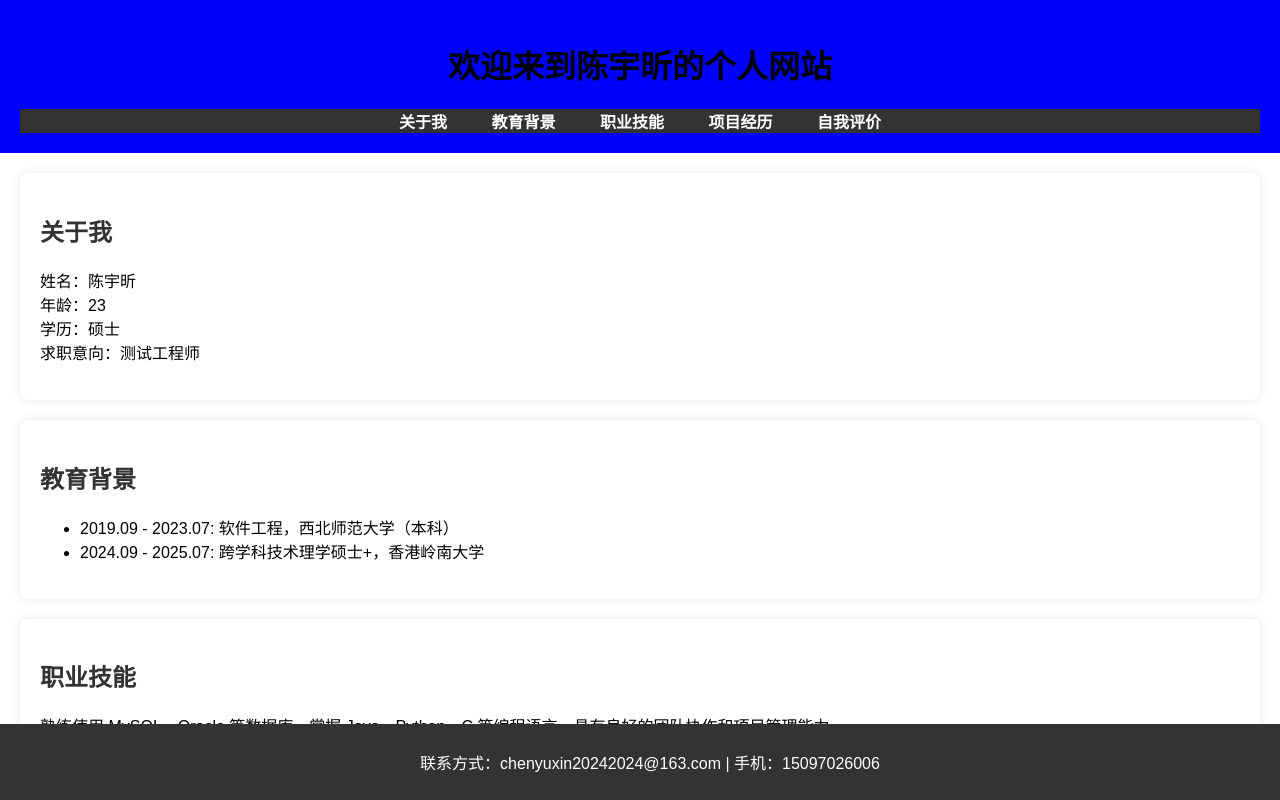
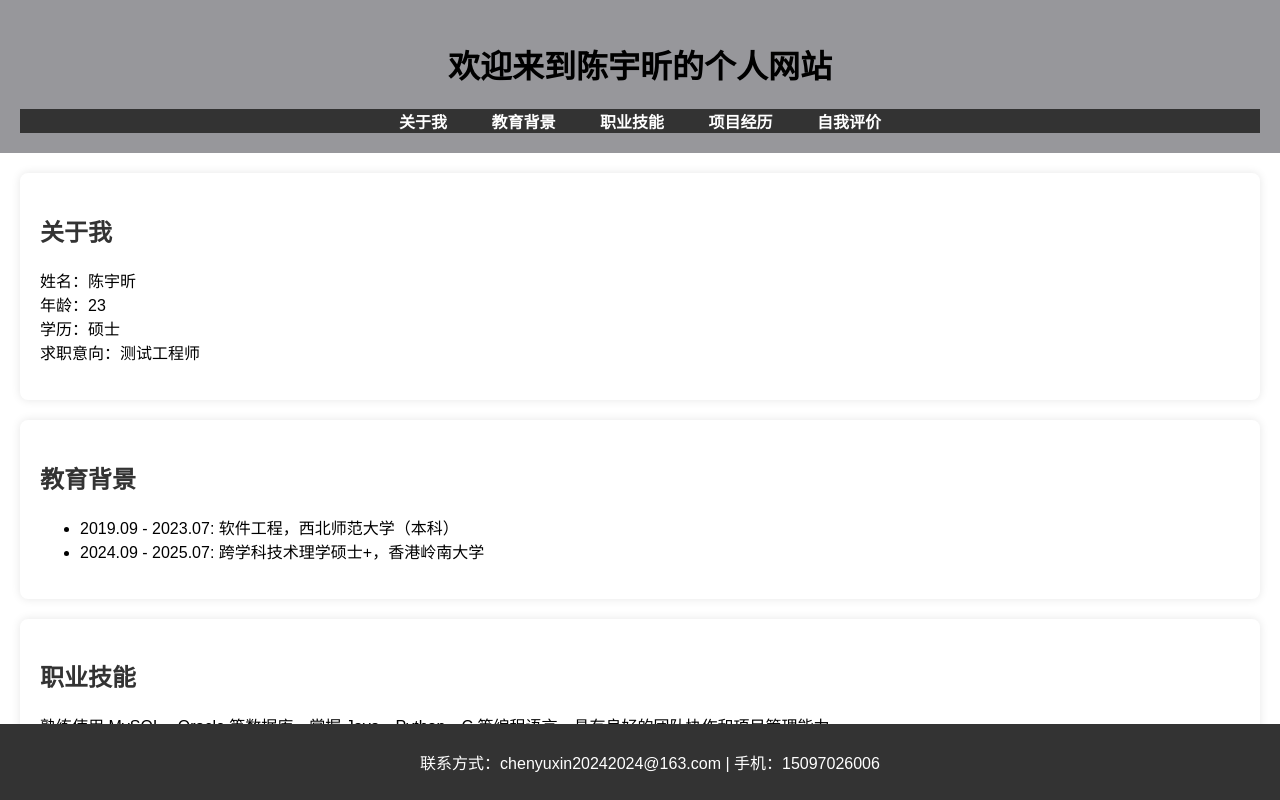
Before and after one commit to Chi021/xiaohang007, a plain HTML site: page index.html in a window 1280 px wide. Shown: the top 800 px of the page. Drawn offline with Linux system fonts and the light colour scheme.

Commit message:
Update styles.css

```diff
--- a/styles.css
+++ b/styles.css
@@ -5,7 +5,7 @@ body {
     padding: 0;
 }
 header {
-    background-color: #0000ff;
+    background-color: #97979B;
     color: black;
     padding: 20px;
     text-align: center;
```
